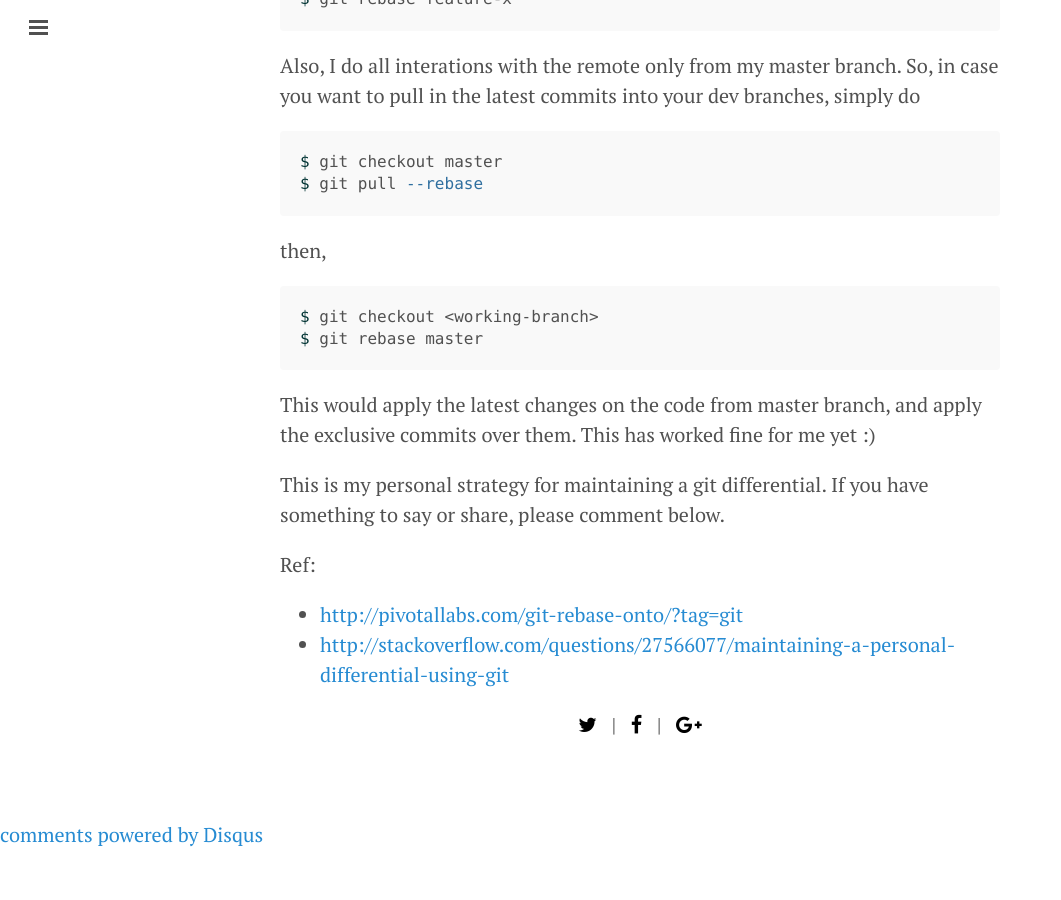
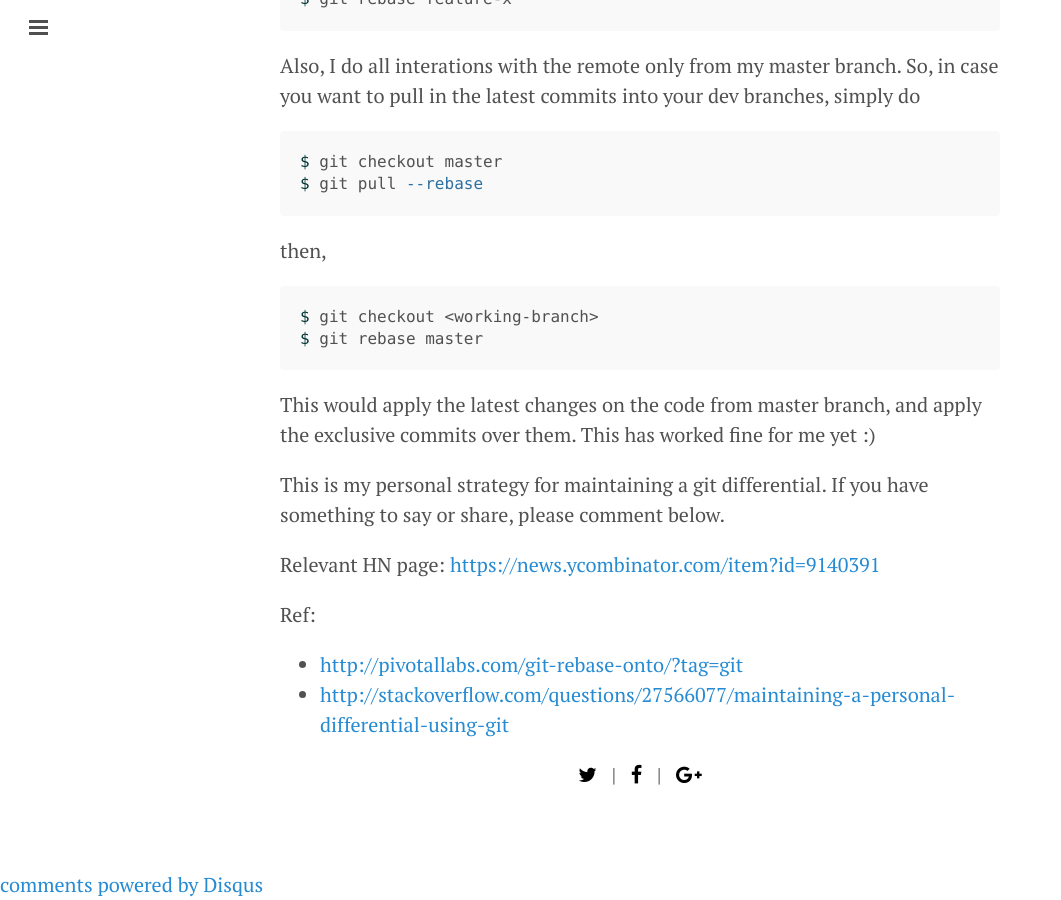
Before and after one commit to purezen/purezen.github.io, a Jekyll site: the page built from _posts/2015-03-04-maintaining-a-git-differential.md, in a window 1280 px wide and 900 px high, scrolled down 2636 px. Shown: the whole window, without its empty margins (0-1061 px from the left). Built offline with Jekyll 4.4.1, drawn with Linux system fonts in a browser that asks for light colours; nearby versions of some CDN libraries; Markdown is read by kramdown in place of the engine named in the settings; comment, search, counter and statistics services are not loaded; before the commit the page ends 3486 px from its top, so only the background shows below that; some of the changed text lies outside the part shown.

Commit message:
unfinished changes to post

```diff
--- a/_posts/2015-02-28-maintaining-a-git-differential.md
+++ b/_posts/2015-03-04-maintaining-a-git-differential.md
@@ -88,6 +88,8 @@ This would apply the latest changes on the code from master branch, and apply th
 
 This is my personal strategy for maintaining a git differential. If you have something to say or share, please comment below.
 
+Relevant HN page: <https://news.ycombinator.com/item?id=9140391>
+
 Ref:
 
 - <http://pivotallabs.com/git-rebase-onto/?tag=git>
```
